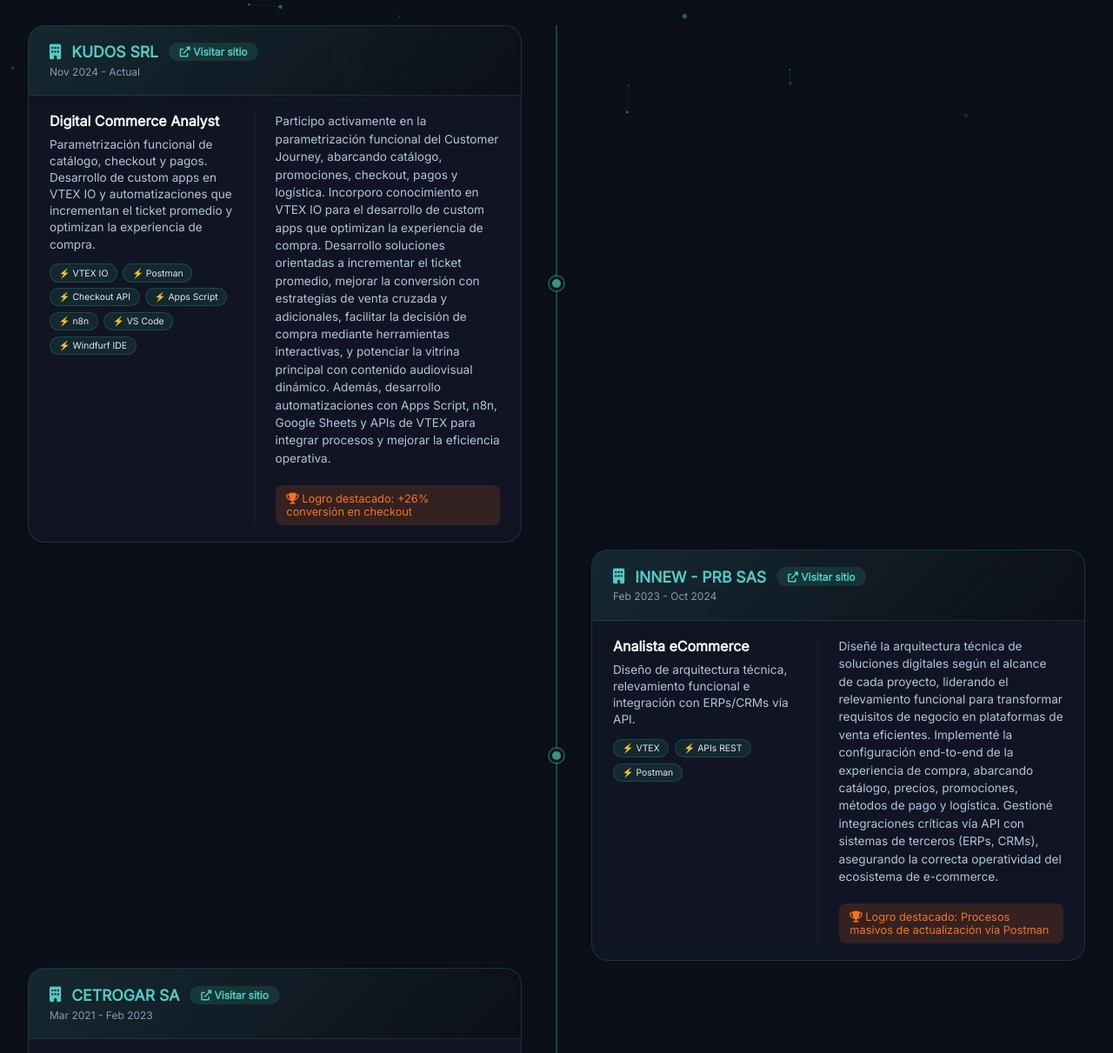
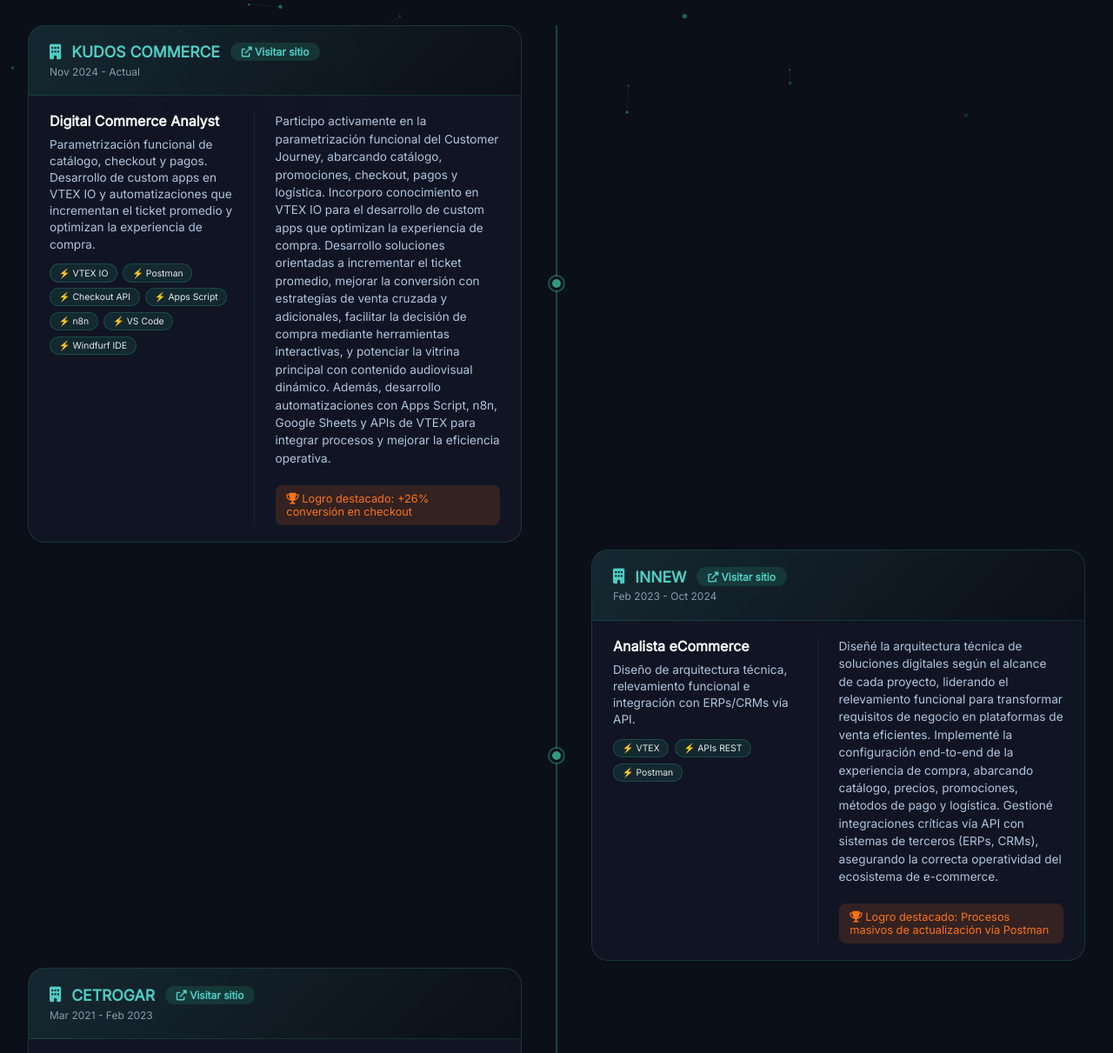
Before and after one commit to gabse-io/gabse, a plain HTML site: page index.html in a window 1280 px wide. Shown: the part 640-1851 px from the top of the page at 87% size. Drawn offline with Linux system fonts and the light colour scheme.

Commit message:
Add files via upload

```diff
--- a/index.html
+++ b/index.html
@@ -831,28 +831,28 @@ footer.revealed {
     // Datos de experiencia y proyectos (sin cambios)
     const experiences = [
         {
-            id: 1, title: "Digital Commerce Analyst", company: "KUDOS SRL", companyUrl: "https://www.kudoscommerce.com",
+            id: 1, title: "Digital Commerce Analyst", company: "KUDOS COMMERCE", companyUrl: "https://www.kudoscommerce.com",
             period: "Nov 2024 - Actual", tech: ["VTEX IO", "Postman", "Checkout API", "Apps Script", "n8n", "VS Code", "Windfurf IDE"],
             preview: "Parametrización funcional de catálogo, checkout y pagos. Desarrollo de custom apps en VTEX IO y automatizaciones que incrementan el ticket promedio y optimizan la experiencia de compra.",
             detail: "Participo activamente en la parametrización funcional del Customer Journey, abarcando catálogo, promociones, checkout, pagos y logística. Incorporo conocimiento en VTEX IO para el desarrollo de custom apps que optimizan la experiencia de compra. Desarrollo soluciones orientadas a incrementar el ticket promedio, mejorar la conversión con estrategias de venta cruzada y adicionales, facilitar la decisión de compra mediante herramientas interactivas, y potenciar la vitrina principal con contenido audiovisual dinámico. Además, desarrollo automatizaciones con Apps Script, n8n, Google Sheets y APIs de VTEX para integrar procesos y mejorar la eficiencia operativa.",
             highlight: "+26% conversión en checkout"
         },
         {
-            id: 2, title: "Analista eCommerce", company: "INNEW - PRB SAS", companyUrl: "https://innew.net",
+            id: 2, title: "Analista eCommerce", company: "INNEW", companyUrl: "https://innew.net",
             period: "Feb 2023 - Oct 2024", tech: ["VTEX", "APIs REST", "Postman"],
             preview: "Diseño de arquitectura técnica, relevamiento funcional e integración con ERPs/CRMs vía API.",
             detail: "Diseñé la arquitectura técnica de soluciones digitales según el alcance de cada proyecto, liderando el relevamiento funcional para transformar requisitos de negocio en plataformas de venta eficientes. Implementé la configuración end-to-end de la experiencia de compra, abarcando catálogo, precios, promociones, métodos de pago y logística. Gestioné integraciones críticas vía API con sistemas de terceros (ERPs, CRMs), asegurando la correcta operatividad del ecosistema de e-commerce.",
             highlight: "Procesos masivos de actualización vía Postman"
         },
         {
-            id: 3, title: "Analista de Ventas - Procesos", company: "CETROGAR SA", companyUrl: "https://www.cetrogar.com.ar",
+            id: 3, title: "Analista de Ventas - Procesos", company: "CETROGAR", companyUrl: "https://www.cetrogar.com.ar",
             period: "Mar 2021 - Feb 2023", tech: ["Apps Script", "IBM Cognos Analytics", "Excel avanzado"],
             preview: "Elaboración de reportes ejecutivos, gestión de condiciones comerciales y asistencia remota a sucursales.",
             detail: "Confeccioné y actualicé reportes de ventas estratégicos para Gerencia y Directorio, desarrollando habilidades en análisis de datos y visualización de métricas clave. Gestioné las condiciones comerciales de la empresa, asegurando su correcta aplicación y comunicación. Brindé asistencia remota a sucursales sobre temas comerciales vigentes, fortaleciendo mi capacidad de soporte y trabajo en equipo. Esta experiencia me permitió ampliar mi visión del negocio y comprender en profundidad los procesos comerciales que luego apliqué en entornos de e-commerce.",
             highlight: "Dashboard ejecutivos interactivos con Excel"
         },
         {
-            id: 4, title: "Operador E-commerce", company: "GRAM SAS - LH SA", companyUrl: "https://lopezhnos.com.ar",
+            id: 4, title: "Operador E-commerce", company: "TOPMEGA|BMC|FORTE", companyUrl: "https://lopezhnos.com.ar",
             period: "Ago 2019 - Mar 2021", tech: ["Vtex", "Tango", "Microsoft Dynamics AX"],
             preview: "Gestión multicanal y automatización de stock.",
             detail: "Administré los diversos canales de comercialización (Mercado Libre, Topmega, Forte, BMC, Linio, Tienda Naranja), realizando actualización y gestión de stock en todas las plataformas. Realicé análisis de competencia y fijación de precios para mantener la competitividad del negocio. Procesé y facturé órdenes de compra, asegurando el correcto flujo de ventas. Esta experiencia fue mi primer contacto con VTEX (versión legacy), donde comprendí los fundamentos del e-commerce que luego apliqué y profundicé con VTEX IO.",
```
